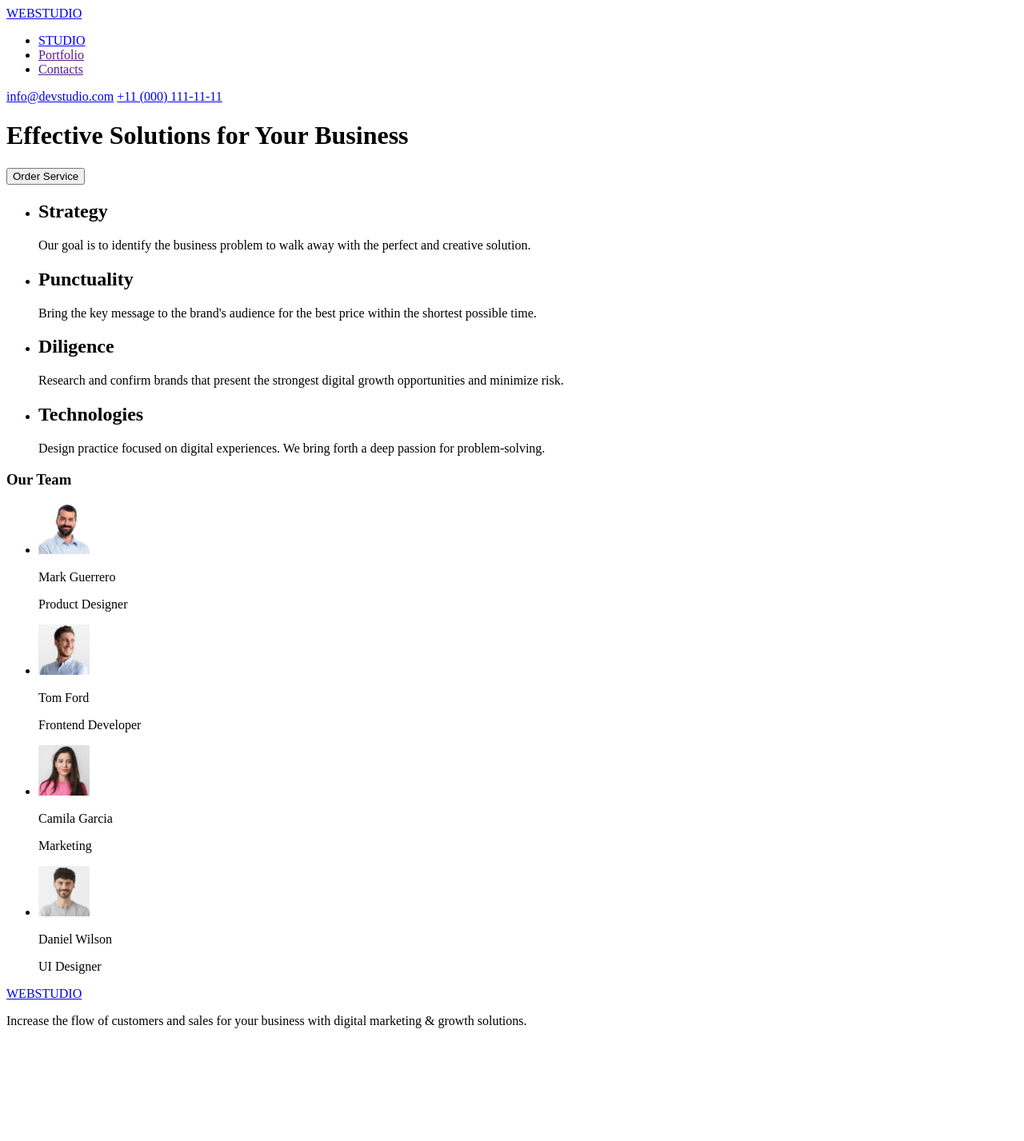
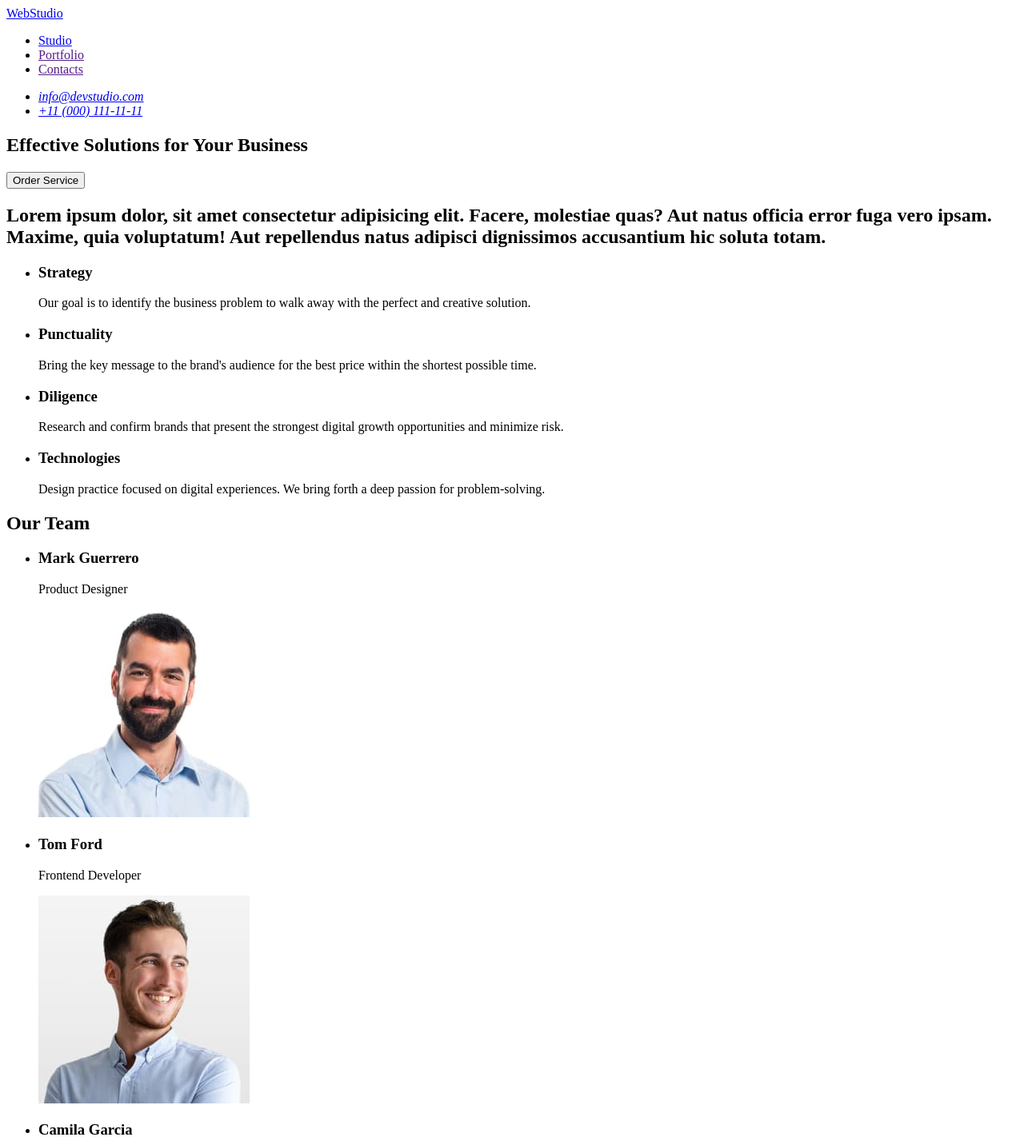
Before and after one commit to Podolianyk/goit-markup-hw-01, a plain HTML site: page index.html in a window 1280 px wide. Shown: the top 1427 px of the page at 80% size. Before the commit the page ends 1302 px from the top, so only its background shows below. Drawn offline with Linux system fonts and the light colour scheme.

Commit message:
correction

```diff
--- a/index.html
+++ b/index.html
@@ -11,46 +11,59 @@
 
     <header>
 
-        <a href="./index.html">WEBSTUDIO</a>
+        <nav>
+            <a href="./index.html">WebStudio</a>
 
-        <nav>
             <ul>
-                <li><a href="./index.html" target="_blank">STUDIO</a></li>
+                <li><a href="./index.html" target="_blank">Studio</a></li>
                 <li><a href="" target="_blank">Portfolio</a></li>
                 <li><a href="" target="_blank">Contacts</a></li>
             </ul>
         </nav>
 
-        <a href="mailto:info@devstudio.com">info@devstudio.com</a>
-        <a href="tel:+110001111111">+11 (000) 111-11-11</a>
-
-        <h1>Effective Solutions for Your Business</h1>
-        <button type="button">Order Service</button>
+        <address>
+            <ul>
+                <li>
+                    <a href="mailto:info@devstudio.com">info@devstudio.com</a>
+                </li>
+                <li>
+                    <a href="tel:+110001111111">+11 (000) 111-11-11</a>
+                </li>
+            </ul>
+        </address>
 
     </header>
 
     <main>
 
         <section>
+            <h1>Effective Solutions for Your Business</h1>
+            <button type="button">Order Service</button>
+        </section>
+
+        <section>
+            <h2>Lorem ipsum dolor, sit amet consectetur adipisicing elit. Facere, molestiae quas? Aut natus officia
+                error fuga vero ipsam. Maxime, quia voluptatum! Aut repellendus natus adipisci dignissimos accusantium
+                hic soluta totam.</h2>
             <ul>
                 <li>
-                    <h2>Strategy</h2>
+                    <h3>Strategy</h3>
                     <p>Our goal is to identify the business problem to walk away with the perfect and creative solution.
                     </p>
                 </li>
                 <li>
-                    <h2>Punctuality</h2>
+                    <h3>Punctuality</h3>
                     <p>Bring the key message to the brand's audience for the best price within the shortest possible
                         time.</p>
                 </li>
                 <li>
-                    <h2>Diligence</h2>
+                    <h3>Diligence</h3>
                     <p>Research and confirm brands that present the strongest digital growth opportunities and minimize
                         risk.
                     </p>
                 </li>
                 <li>
-                    <h2>Technologies</h2>
+                    <h3>Technologies</h3>
                     <p>Design practice focused on digital experiences. We bring forth a deep passion for
                         problem-solving.</p>
                 </li>
@@ -58,34 +71,37 @@
         </section>
 
         <section>
-            <h3>Our Team</h3>
+            <h2>Our Team</h2>
             <ul>
                 <li>
-                    <img src="images/img.jpg" alt="Mark Guerrero" width="64" />
-                    <p>Mark Guerrero</p>
+                    <h3>Mark Guerrero</h3>
                     <p>Product Designer</p>
+                    <img src="images/img.jpg" alt="Mark Guerrero" width="264" />
+
                 </li>
                 <li>
-                    <img src="images/img1.jpg" alt="Tom Ford" width="64" />
-                    <p>Tom Ford</p>
+                    <h3>Tom Ford</h3>
                     <p>Frontend Developer</p>
+                    <img src="images/img1.jpg" alt="Tom Ford" width="264" />
                 </li>
                 <li>
-                    <img src="images/img2.jpg" alt="Camila Garcia" width="64" />
-                    <p>Camila Garcia</p>
+                    <h3>Camila Garcia</h3>
                     <p>Marketing</p>
+                    <img src="images/img2.jpg" alt="Camila Garcia" width="264" />
+
                 </li>
                 <li>
-                    <img src="images/img3.jpg" alt="Daniel Wilson" width="64" />
-                    <p>Daniel Wilson</p>
+                    <h3>Daniel Wilson</h3>
                     <p>UI Designer</p>
+                    <img src="images/img3.jpg" alt="Daniel Wilson" width="264" />
+
                 </li>
             </ul>
         </section>
     </main>
 
     <footer>
-        <a href="./index.html">WEBSTUDIO</a>
+        <a href="./index.html">WebStudio</a>
         <p>Increase the flow of customers and sales for your business with digital marketing & growth solutions.</p>
     </footer>
 
```
